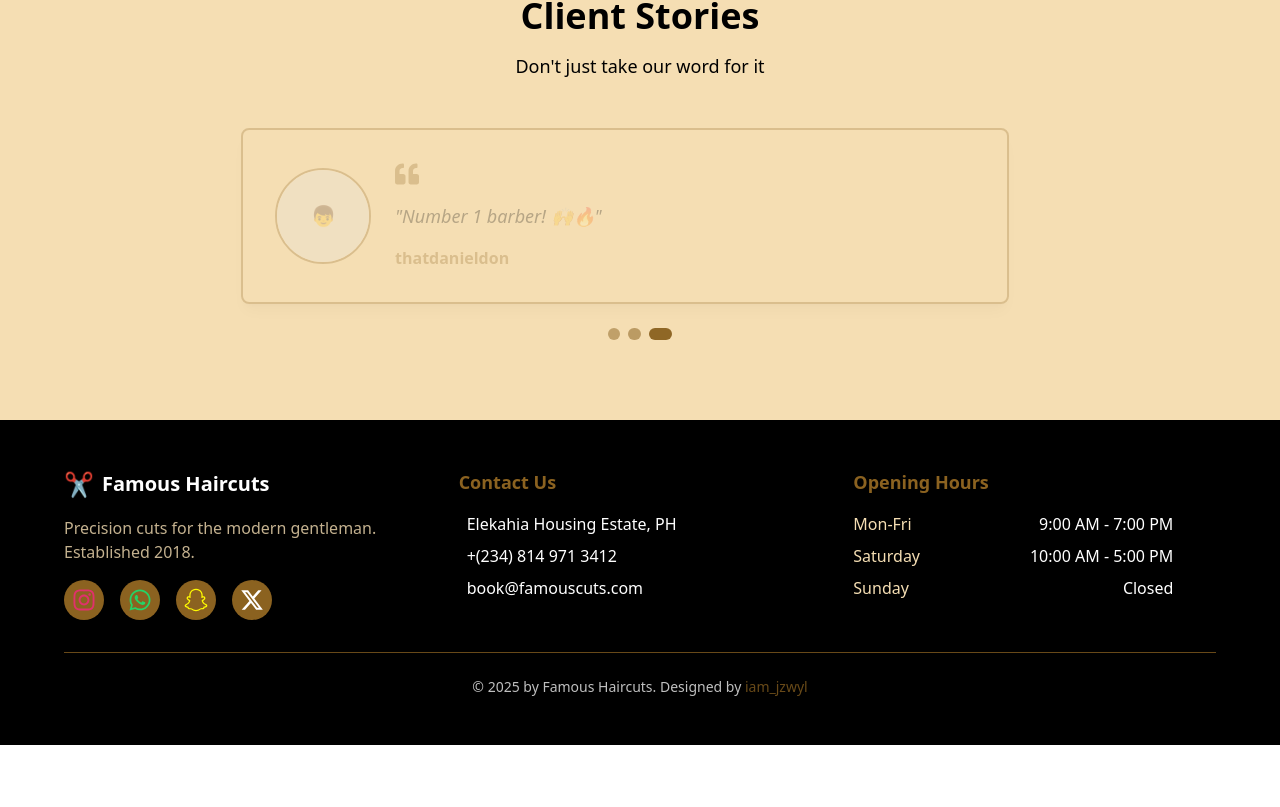
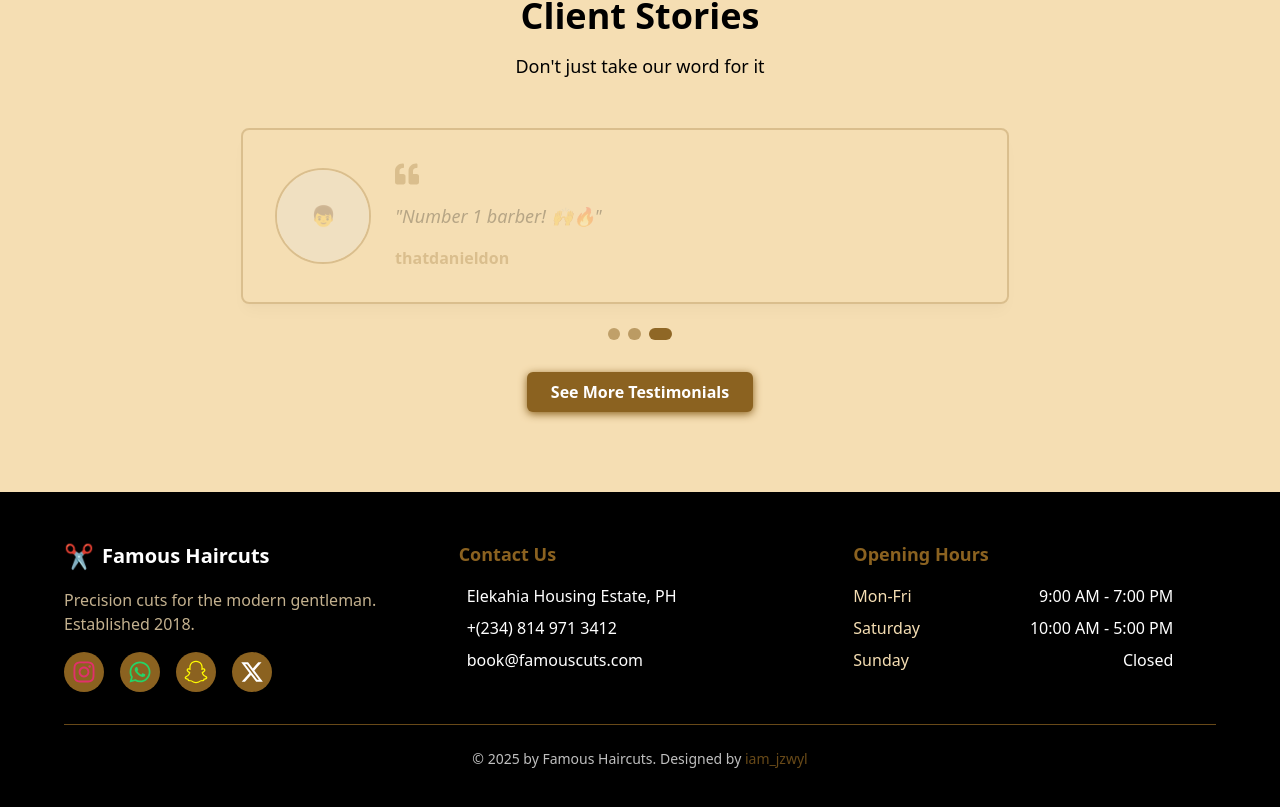
Before and after one commit to JzwylFSE/famous_haircuts, a Next.js app: page / in a window 1280 px wide. Shown: the part 2304-3111 px from the top of the page. Before the commit the page ends 3049 px from the top, so only its background shows below. Built offline with nearby package versions, Linux system fonts and the light colour scheme.

Commit message:
little changes

```diff
--- a/src/Components/Footer.jsx
+++ b/src/Components/Footer.jsx
@@ -148,9 +148,11 @@ export default function Footer() {
           <p>
             © 2025 by Famous Haircuts. Designed by{" "}
             <a
-              href="#"
+              href="https://www.instagram.com/iam_jzwyl/"
               className="hover:underline"
               style={{ color: "var(--secondary)" }}
+              target="_blank"
+              rel="noopener noreferrer"
             >
               iam_jzwyl
             </a>
--- a/src/app/layout.js
+++ b/src/app/layout.js
@@ -14,7 +14,7 @@ const geistMono = Geist_Mono({
 });
 
 export const metadata = {
-  title: "Famous_haircuts",
+  title: "Famoushaircuts",
   description: "Feel the famous touch",
 };
 
--- a/src/app/page.js
+++ b/src/app/page.js
@@ -473,6 +473,27 @@ export default function Home() {
                 />
               ))}
             </div>
+
+            {/* See More Testimonials Button */}
+            <div className="flex justify-center mt-8">
+              <a
+                href="/testimonials"
+                className="px-6 py-2 rounded-md font-semibold text-base"
+                style={{
+                  backgroundColor: "var(--secondary)",
+                  color: "var(--background)",
+                  boxShadow: "0 2px 8px 0 var(--secondary)",
+                  transition: "box-shadow 0.3s",
+                }}
+                whileHover={{
+                  scale: 1.05,
+                  boxShadow: "0 4px 16px 0 var(--secondary)",
+                }}
+                whileTap={{ scale: 0.97 }}
+              >
+                See More Testimonials
+              </a>
+            </div>
           </div>
         </div>
       </motion.section>
--- a/src/app/testimonials/page.js
+++ b/src/app/testimonials/page.js
@@ -5,7 +5,7 @@ import { motion } from "framer-motion";
 const testimonials = [
   {
     name: "gigisbizhive",
-    comment: "No one does like like famous 😍",
+    comment: "No one does it like famous 😍",
   },
   {
     name: "kaseh_akobe",
@@ -17,23 +17,15 @@ const testimonials = [
   },
   {
     name: "ericzii",
-    comment: "My plug, The flyest barber around 🙌",
+    comment: "The flyest barber around 🙌",
+  },
+  {
+    name: "ericzii",
+    comment: "My plug",
   },
   {
     name: "kordeeishim",
     comment: "Always on point with the cuts!",
-  },
-  {
-    name: "jessicadawn",
-    comment: "The best salon experience I've ever had!",
-  },
-  {
-    name: "mikeb123",
-    comment: "Famous Haircuts never disappoints.",
-  },
-  {
-    name: "sarah_connor",
-    comment: "I feel fabulous every time I leave this place.",
   },
 ];
 
```
